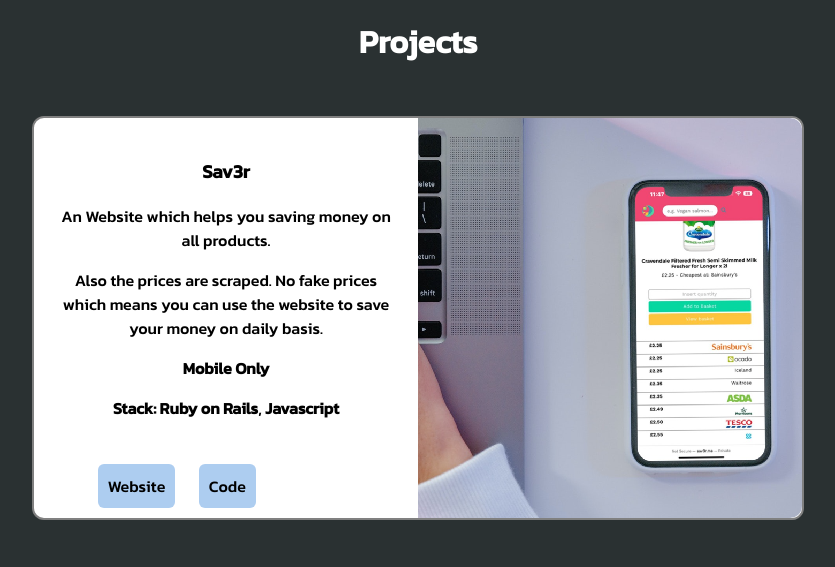
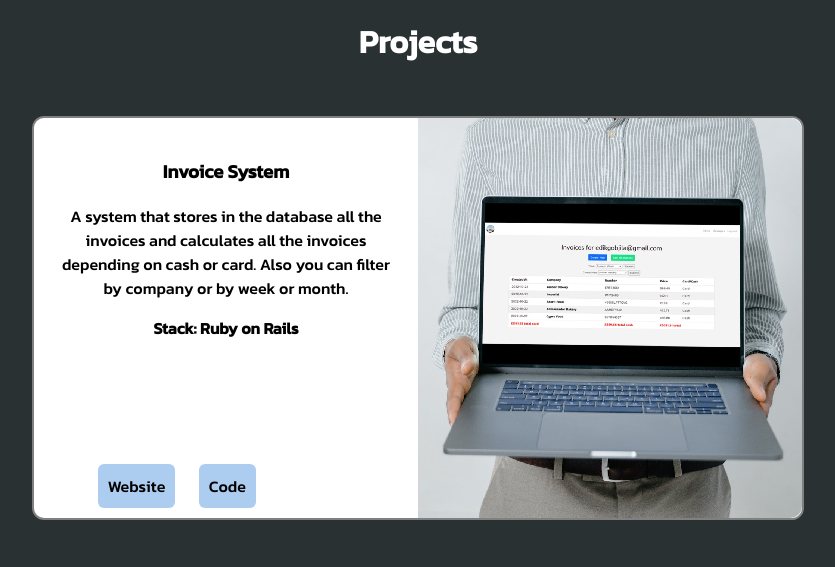
Before and after one commit to EduardGobjila/portfolio, a plain HTML site: page index.html in a window 1280 px wide. Shown: the part 895-1462 px from the top of the page, without its empty margins (220-1055 px from the left). Drawn offline with nearby package versions, Linux system fonts and the light colour scheme.

Commit message:
added a new project

```diff
--- a/index.html
+++ b/index.html
@@ -103,6 +103,22 @@
       <script async src="https://unpkg.com/typer-dot-js@0.1.0/typer.js"></script>
       <h1>Projects</h1>
 
+      <div class="cards muvi">
+        <div class="info">
+          <h3>Invoice System</h3>
+          <div>
+            <p>A system that stores in the database all the invoices and calculates all the invoices
+              depending on cash or card. Also you can filter by company or by week or month.<br></p>
+            <p><strong>Stack: Ruby on Rails</strong></p>
+          </div>
+          <div class="btn">
+            <a href="https://immense-beyond-69503.herokuapp.com/" target="_blank">Website</a>
+            <a href="https://github.com/EduardGobjila/Invoicing-System" target="_blank">Code</a>
+          </div>
+        </div>
+        <img id="calculator" src="portfolioo/invoice.jpg" alt="Fetching Movies" target="Fetching Movies">
+      </div>
+
       <div class="cards saver">
         <div class="info" id="saver">
           <h3>Sav3r</h3>
```
Also changed, not shown: portfolioo/invoice.jpg (added).
